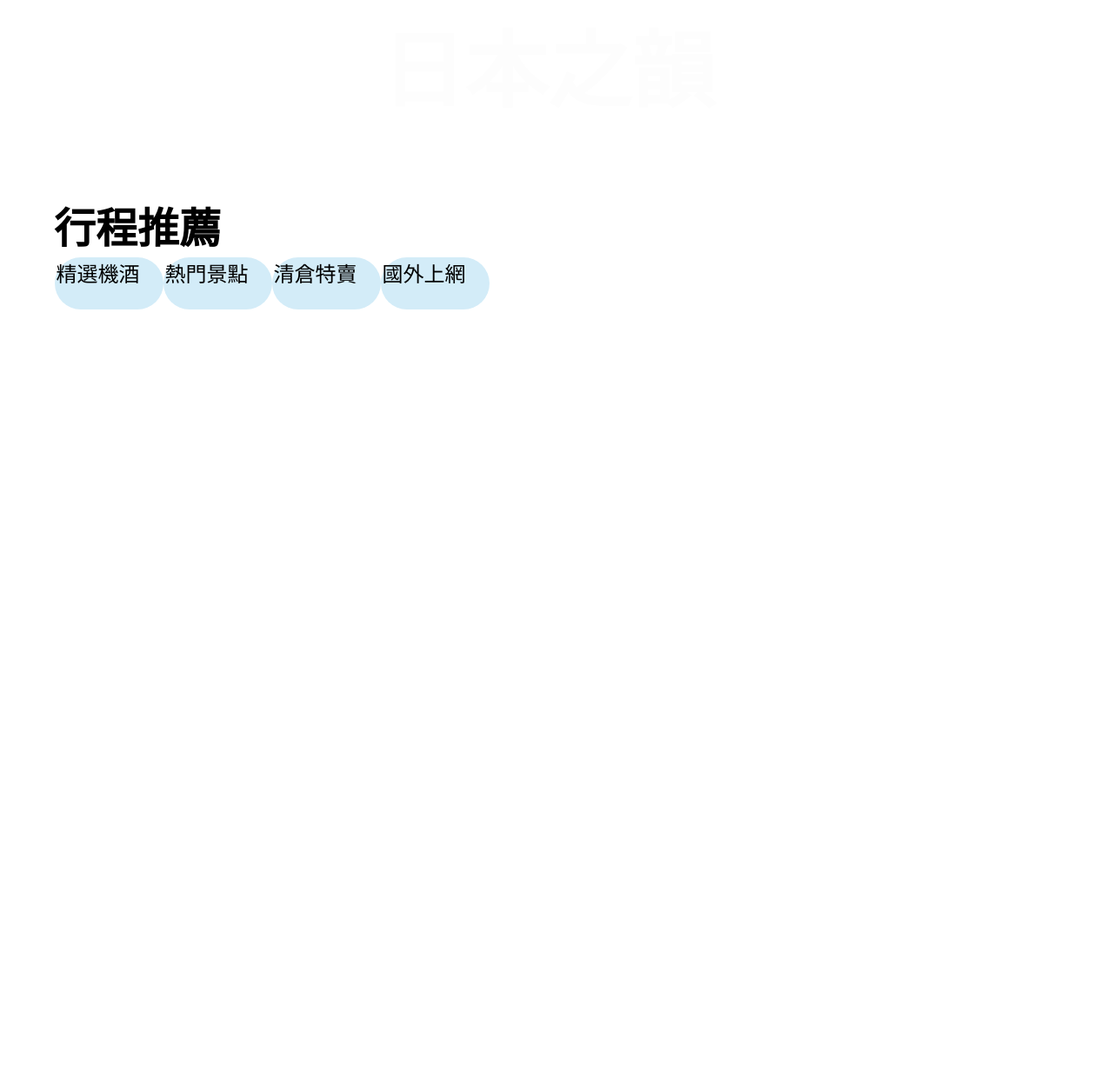
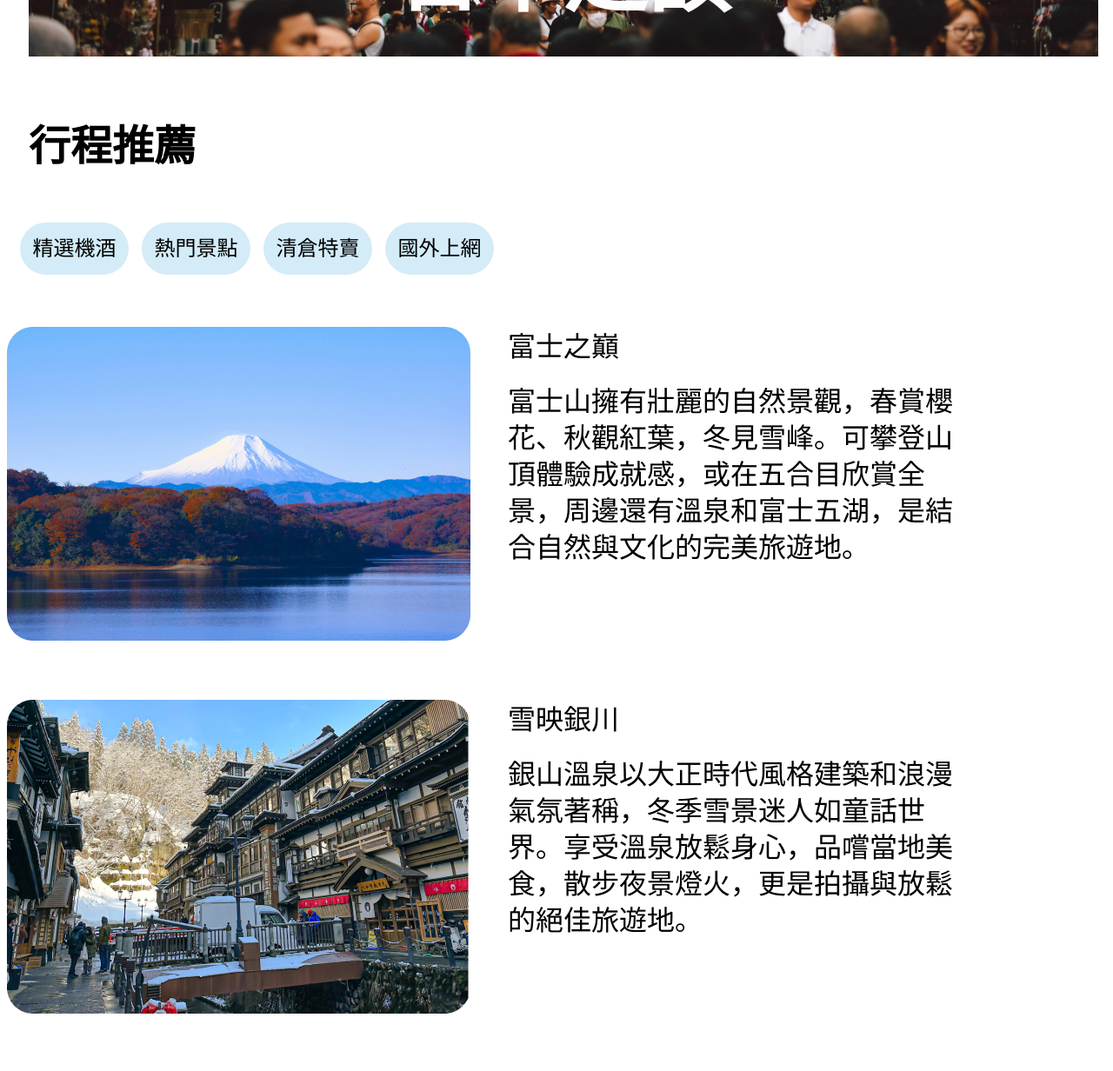
Before and after one commit to elva0921/elva0921.github.io, a plain HTML site: page index.htm in a window 1280 px wide. Shown: the part 660-1892 px from the top of the page at 87% size. Drawn offline with Linux system fonts and the light colour scheme.

Commit message:
Add files via upload

```diff
--- a/index.htm
+++ b/index.htm
@@ -8,8 +8,8 @@
     <style>
         *{
             box-sizing: border-box;
+        }
 
-        }
         img{
             display: block;
             width: 100%;
@@ -19,95 +19,69 @@
             margin: 0 auto;
             width: 1280px;
             background-color: #fff;
+        }
+
+        main{
+            width: 1230px;
+            height: 700px;
+            margin: 25px;
+            background-image: url(image/main.jpg);
+            background-size: cover;
+            padding-top: 450px;
+        }
+
+        .main-title{
+            text-align: center;
+            font-size: 96px;
+            color: #FDFDFD;
+            font-family: "ADLaM Display";
+        }
+
+        h4.title{
+            font-size: 48px;
+            width: 293px; height: 63px;
+            margin-left: 25px;
+
+        }
+
+
+
+        .shape{
+            width: 125px; height: 60px;
+            border-radius: 30px;
+            background-color: #D3ECF8;
+            position: relative;
+            margin-left: 15px;
+            padding-top: 10px;
 
 
 
 
         }
 
-        main{
-            width: 1230px;
-            height: 481px;
-            padding: 25px 25px 25px;
-            justify-content: center;
-            align-items: center;
-            position: relative;
-            gap: 25px;
-            margin: 25px;
+        section{
+            display: flex;
+            width: 1112px;
+            flex-direction: column;
+            justify-content: center ;
+            align-items: flex-start;
+            text-align: center;
+            font-size: 24px;
+            gap: 68px;
         }
 
-        .main-title{
-            width: 419px;
-            height: 146px;
-            font-size: 96px;
-            color: #FDFDFD;
-            font-family: "ADLaM Display";
-            position: absolute;
-            top: 560px; left: 405px;
+        nav{
+            display: flex;
+            text-align: center;
+            font-size: 24px;
+            margin-bottom: 60px;
         }
 
-        h4.title{
-            font-size: 48px;
-            width: 293px; height: 63px;
-            flex-shrink: 0;
-            position: absolute;
-            top: 820px; left: 62px;
-        }
-
-        container{
-            display: flex;
-            margin-left: 55px; margin-top: 450px;
-            align-items: center;
-        }
-
-        .shape
-        {
-            width: 125px; height: 60px;
-            border-radius: 30px;
-            background-color: #D3ECF8;
-            position: relative;
-
-        }
-
-        .shape-title{
-            justify-content: center;
-            text-align: center;
-            width: 99px; height: 37px;
-            font-size: 24px;
-            position: absolute;
-        }
-
-        section{
-            display: flex;
-            width: 1112px; height: 1219px;
-            flex-direction: column;
-            justify-content:center ;
-            align-items: flex-start;
-            margin: 460px 139px 221px 29px;
-        }
-
-
-        .card{
-            display: flex;
-            flex-shrink: 0;
-            position: relative;
-            width: 1112px;
-            height: 361px;
-            column-gap: 68px;
-            margin-left: 29px;
-            margin-right: 139px;
-        }
-
-
-        .card-image{
-        border-radius: 30px;
-        width: 533px;
-        height: 361px;
-        overflow: hidden;
-        }
-
-        .card-image img {
-            object-fit: cover;
+        footer{
+            background-color: #D9D9D9;
+            width: 1230px;
+            height: 131px;
+            margin-top: 59px;
         }
 
     </style>
@@ -117,7 +91,6 @@
 <body>
     <div class="wrap">
         <main>
-            <div class="main-image"><img src="final image/main.jpg" alt=""></div>
             <h2 class="main-title">日本之韻</h2>
         </main>
 
@@ -125,7 +98,7 @@
             <h4 class="title">行程推薦</h4>
 
 
-        <container>
+        <nav>
             <div class="shape">
                 <div class="shape-title">精選機酒</div>
             </div>
@@ -141,30 +114,16 @@
             <div class="shape">
                 <div class="shape-title">國外上網</div>
             </div>
-        </container>
+        </nav>
 
 
         <section>
-            <div class="card">
-                <div class="card-image"><img src="final image/a1.jpg" alt=""></div>
-            </div>
-
-            <div class="card">
-                <div class="card-image"><img src="final image/a2.jpg" alt=""></div>
-            </div>
-
-            <div class="card">
-                <div class="card-image"><img src="final image/a3.jpg" alt=""></div>
-            </div>
-
-
-
+            <img src="image/a1.jpg" alt="">
+            <img src="image/a2.jpg" alt="">
+            <img src="image/a3.jpg" alt="">
         </section>
 
-
-
-
-
+<footer></footer>
 
     </div>
 </body>
```
Also changed, not shown: image/a1.jpg (added), image/a2.jpg (added), image/a3.jpg (added), image/main.jpg (added).
